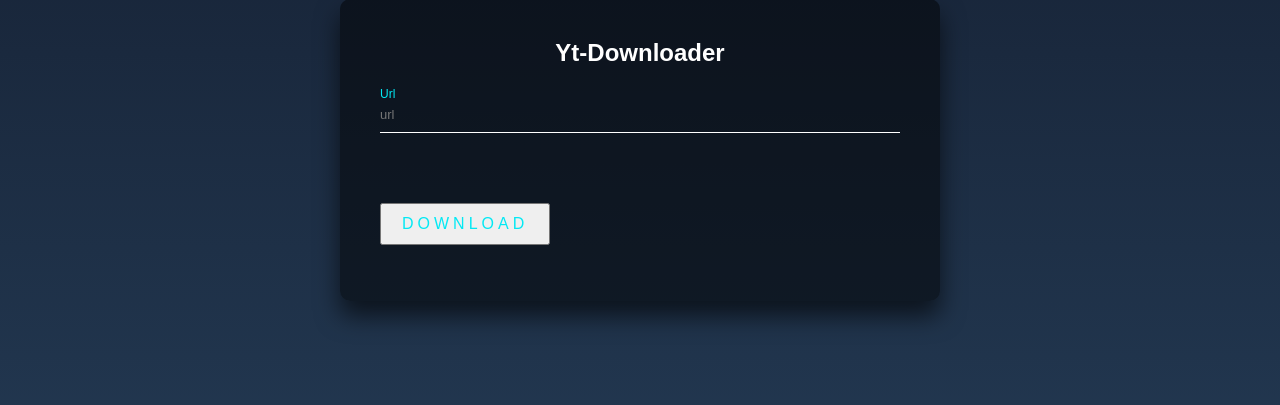
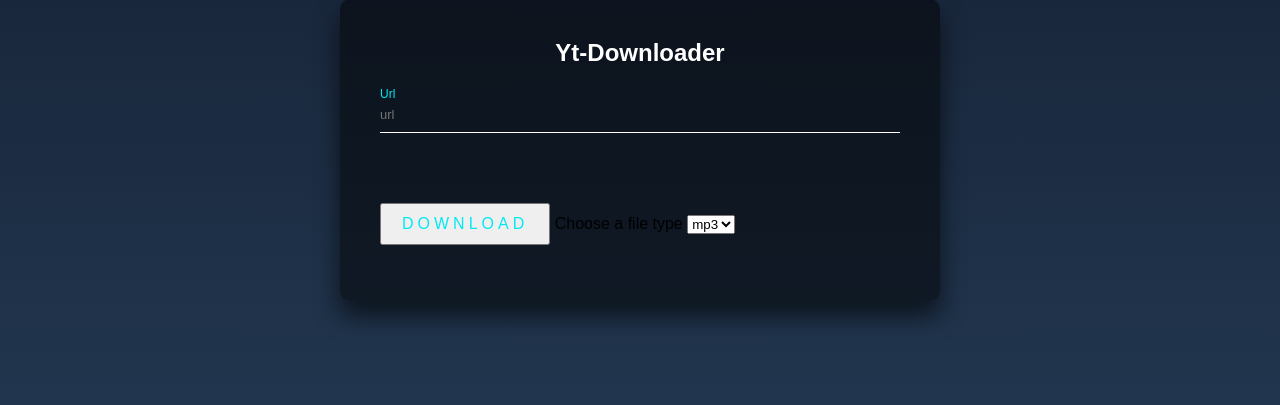
Before and after one commit to ZanderCeunen/Python-Youtube-web, a Flask app: page / in a window 1280 px wide. Shown: the part 250-655 px from the top of the page. Run offline with Flask 2, Linux system fonts and the light colour scheme.

Commit message:
Not working 1.0.0.5

```diff
--- a/main.py
+++ b/main.py
@@ -13,12 +13,26 @@ def start():
         url = request.form.get("url")
         id = id + 1
         userid = userid + 1
-        map = (str(id) + ".mp4")
         yt = pytube.YouTube(url)
         videoname = str(userid)
-        yt.streams.get_highest_resolution().download("downloads/" + videoname + "/", filename=map)
-        returns = ("downloads/" + videoname + "/" + map)
-        return send_file(returns, as_attachment=True)
+        type = request.form.get('type')
+        if type == 'mp3':
+            map = (str(id) + ".mp3")
+            yt.streams.filter(only_audio=True).first().download("downloads/" + videoname + "/", filename=map)
+            returns = ("downloads/" + videoname + "/" + map)
+            return send_file(
+                returns,
+                mimetype="audio/mpeg",
+                as_attachment= True,
+                download_name = 'download.mp3',
+            )
+        elif type == 'mp4':
+           map1 = (str(id) + ".mp4")
+           yt.streams.get_highest_resolution().download("downloads/" + videoname + "/", filename=map1)
+           returns= ("downloads/" + videoname + "/" + map1)
+           return send_file(returns, as_attachment=True)
+        else:
+            return("404.html")
     return render_template("start.html")
 @app.errorhandler(404)
 def not_found(e):
--- a/templates/500.html
+++ b/templates/500.html
@@ -1,4 +1,5 @@
 <html>
+<link rel= "stylesheet" type= "text/css" href= "{{ url_for('static',filename='styles/500.css') }}">
 <link href="https://fonts.googleapis.com/css?family=Encode+Sans+Semi+Condensed:100,200,300,400" rel="stylesheet">
 <body class="loading">
   <h1>500</h1>
@@ -20,7 +21,8 @@
       <div class="bar"></div>
     </div>
   </div>
-  <script src="https://code.jquery.com/jquery-1.10.2.js"></script>
-  <script src="{{ url_for('static',filename='js/500.js') }}" type="text/javascript"></script>
+
 </body>
+<script src="{{ url_for('static',filename='js/500.js') }}" type="text/javascript"></script>
+<script src="https://code.jquery.com/jquery-1.10.2.js"></script>
 </html>
--- a/templates/start.html
+++ b/templates/start.html
@@ -9,7 +9,11 @@
       <label>Url</label>
     </div>
     <button id="1" onclick="" type="submit" >Download</button>
-    </form>
+    <label for="type">Choose a file type</label>
+  <select name="type" id="type">
+     <option value="mp3">mp3</option>
+     <option value="mp4">mp4</option>
+  </select>
+  </form>
 </div>
-</body>
 </html>
```
